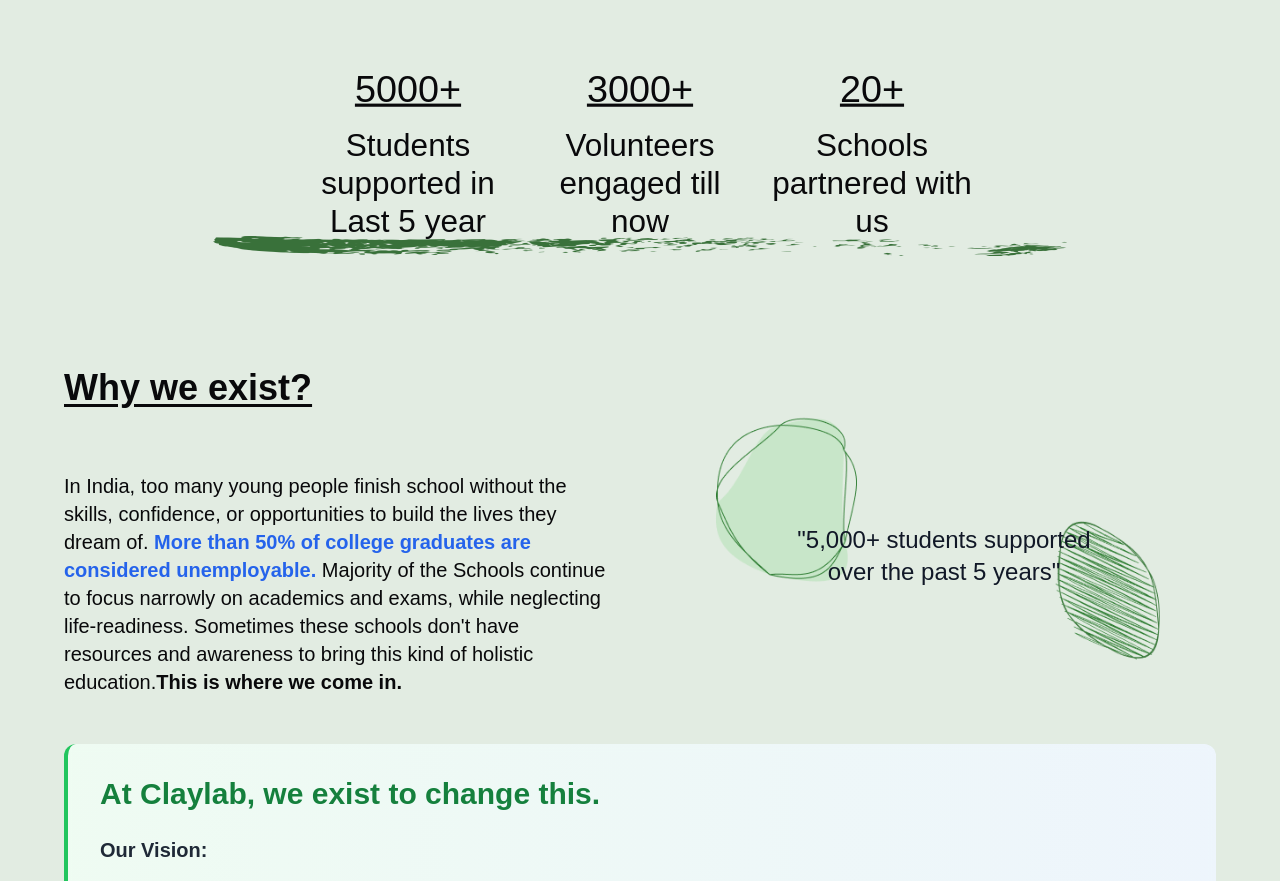
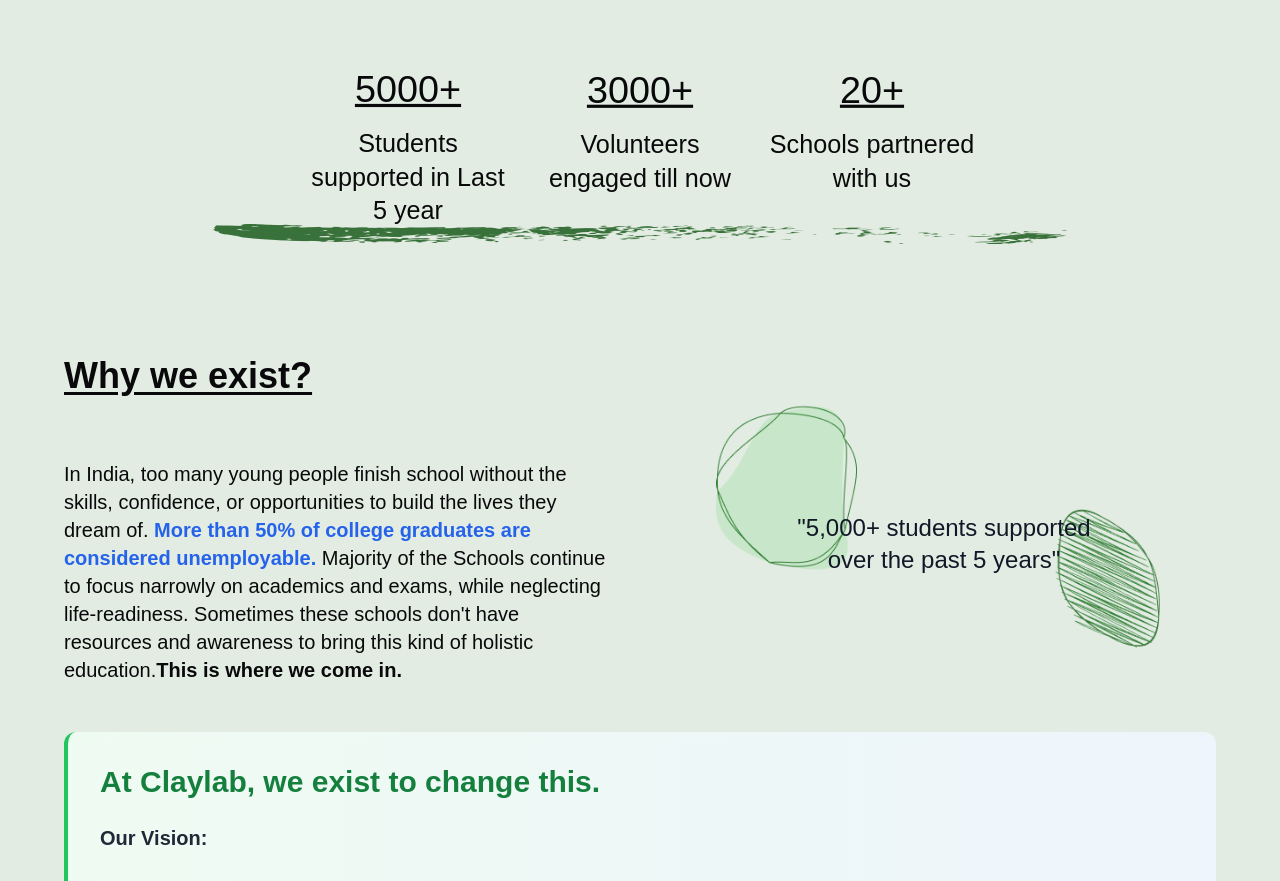
Before and after one commit to arnab-git-404/claylab, a Next.js app: page / in a window 1280 px wide. Shown: the part 800-1681 px from the top of the page. Built offline with nearby package versions, Linux system fonts and the light colour scheme; a web font is replaced by a local one.

Commit message:
Update stats.tsx

```diff
--- a/components/home/stats.tsx
+++ b/components/home/stats.tsx
@@ -195,7 +195,7 @@ export default function Stats() {
             <div className="text-2xl sm:text-4xl underline">
               <CountUpNumber target={stat.number} />
             </div>
-            <div className="text-lg sm:text-3xl leading-tight px-2 flex-1 flex items-center justify-center">
+            <div className="text-lg sm:text-2xl leading-tight px-2 flex-1 flex items-center justify-center">
               <span className="max-w-[200px]">{stat.label}</span>
             </div>
           </div>
```
